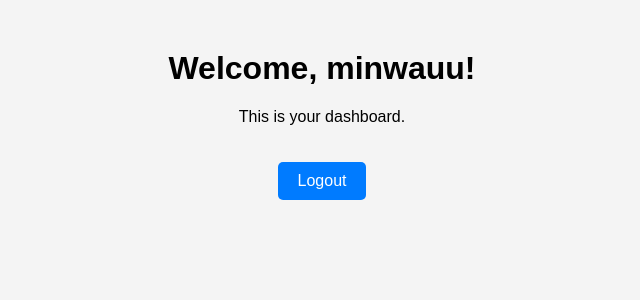
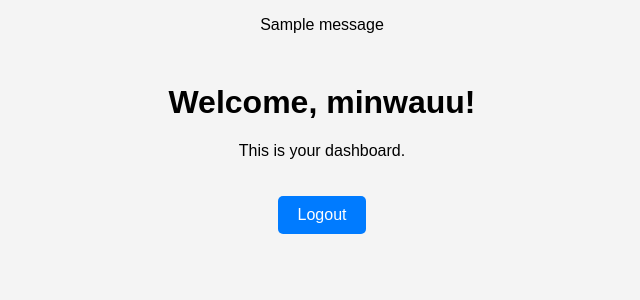
Before and after one commit to Minwauu/Non-Examined-Assessment, a Flask app: page /dashboard in a window 1280 px wide. Shown: the part 48-348 px from the top of the page, without its empty margins (318-958 px from the left). Run offline with Flask 3, Linux system fonts and the light colour scheme; a user stored in the database is signed in; one stand-in notice (Sample message) is shown.

Commit message:
fixed login complete

```diff
--- a/templates/dashboard.html
+++ b/templates/dashboard.html
@@ -48,6 +48,17 @@
         <a href="{{ url_for('logout') }}">Logout</a>
     </div>
 
+    <!-- Flash Messages -->
+    <div class="flash-messages">
+        {% with messages = get_flashed_messages(with_categories=True) %}
+            {% if messages %}
+                {% for category, message in messages %}
+                    <p class="{{ category }}">{{ message }}</p>
+                {% endfor %}
+            {% endif %}
+        {% endwith %}
+    </div>
+
     <div class="container">
         <h1>Welcome, {{ username }}!</h1>
         <p>This is your dashboard.</p>
```
